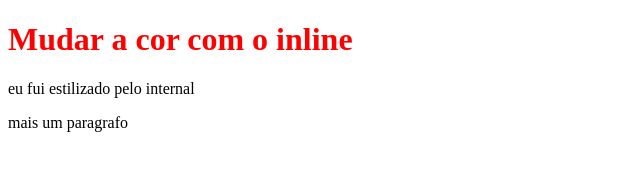
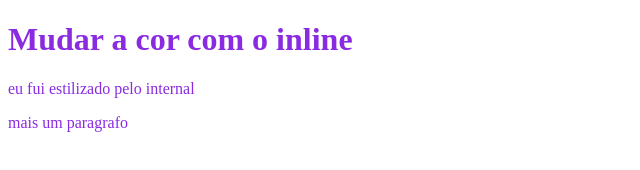
Before and after one commit to Larabeatriz08/aulas_html_css, a plain HTML site: page 2_CSS/index.html in a window 1280 px wide. Shown: the whole page, without its empty margins (0-640 px from the left). Drawn offline with Linux system fonts and the light colour scheme.

Commit message:
external 1 css

```diff
--- a/2_CSS/index.html
+++ b/2_CSS/index.html
@@ -6,11 +6,17 @@
     <meta name="viewport" content="width=device-width, initial-scale=1.0">
     <title>CSS</title>
 
-    <style></style>
+  <!-- 2 - internal CSS -->
+    <style>
+        p {
+            color:blueviolet;
+        }
+
+    </style>
 </head>
 <body>
       <!-- 1 - inline CSS -->
-      <h1 style="color: red ;">Mudar a cor com o inline</h1>
+      <h1 style="color:blueviolet ;">Mudar a cor com o inline</h1>
 
       <!-- 2 - Internal CSS -->
       <p>eu fui estilizado pelo internal</p>
--- /dev/null
+++ b/3_EXTERNAL_CSS/style.css
@@ -0,0 +1,3 @@
+h1 {
+    color:cornflowerblue;
+}
```
Also changed, not shown: 3_EXTERNAL_CSS/index.html (added, +17 -0 lines).
